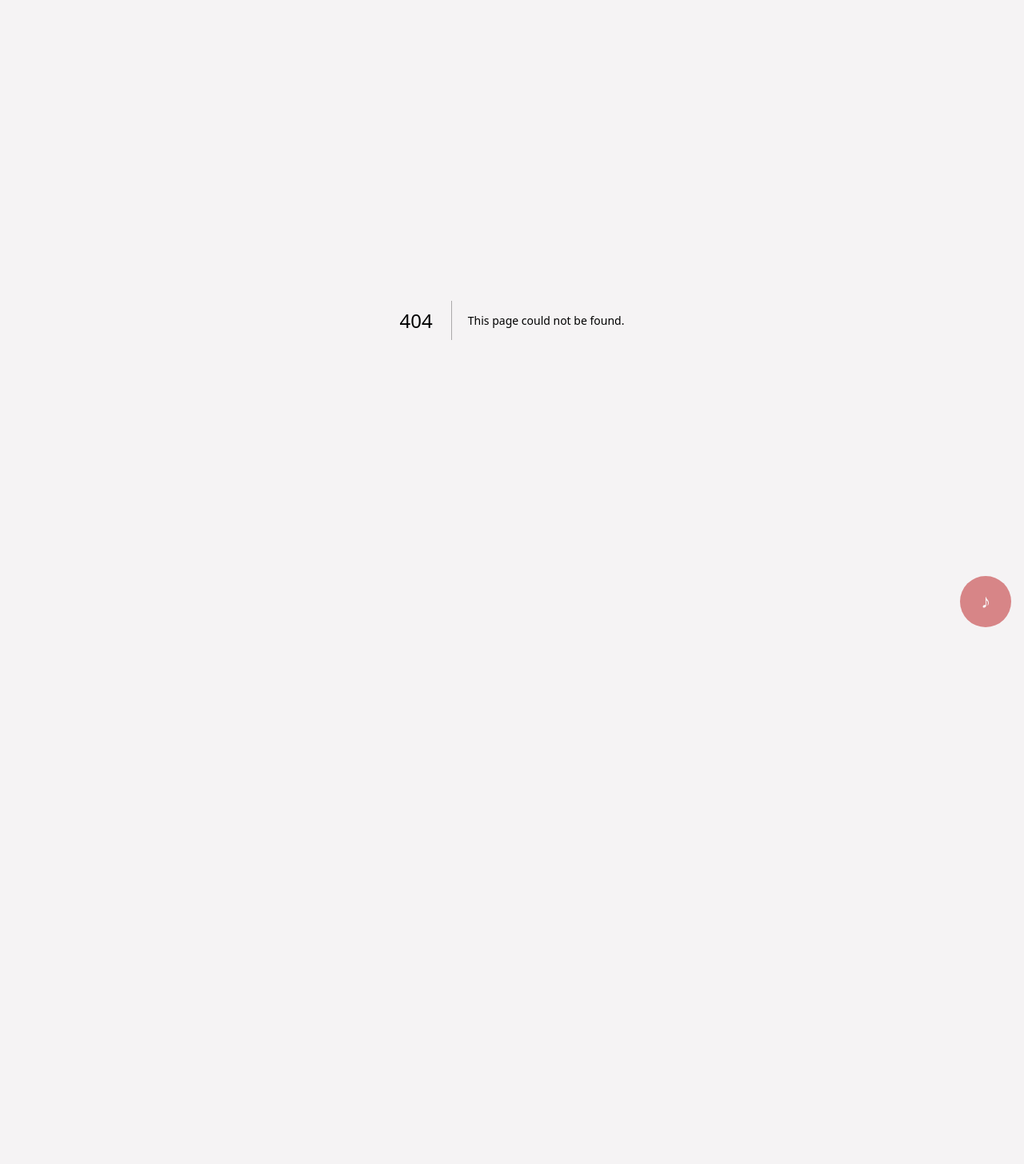
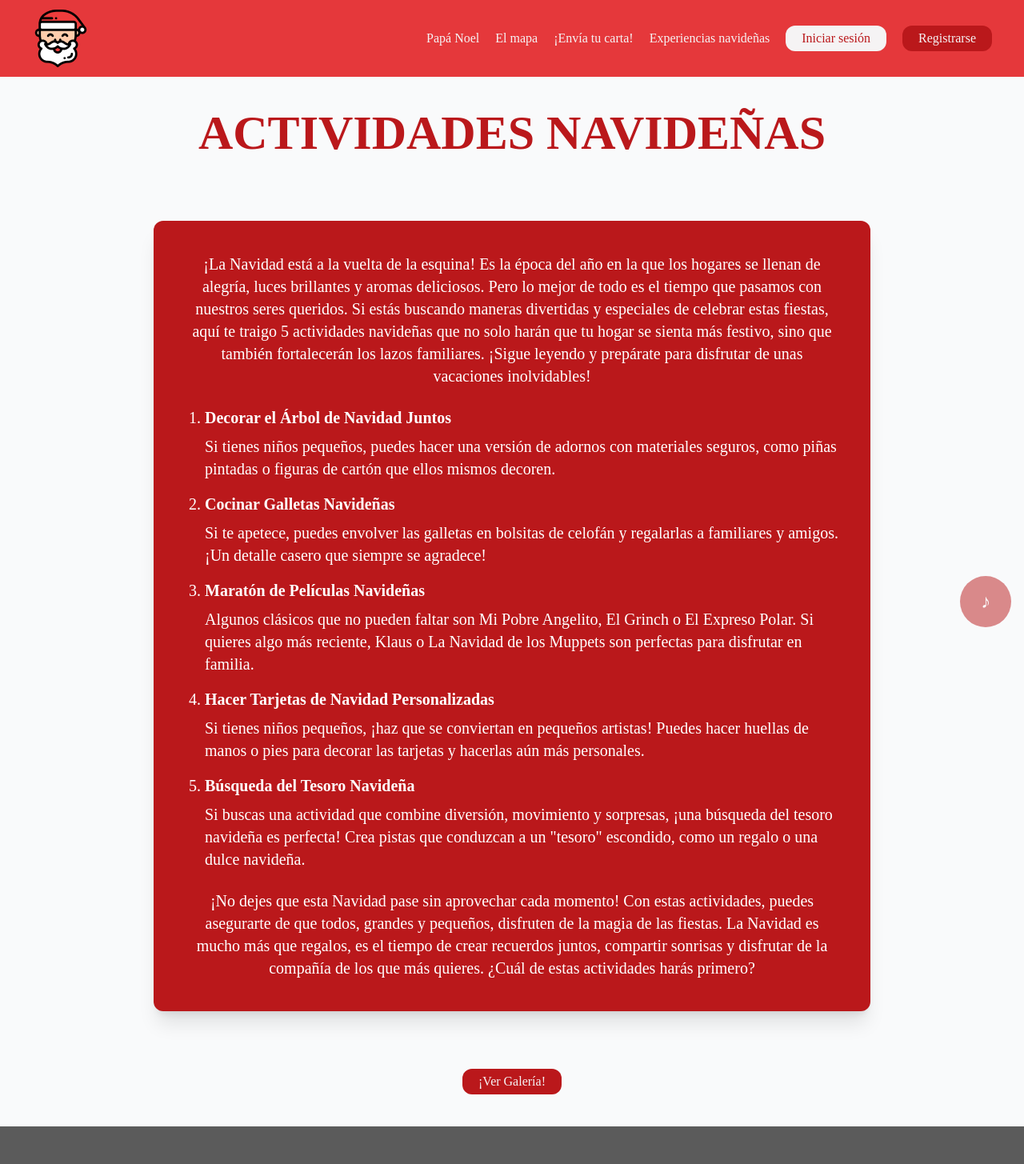
Before and after one commit to jmartinpizarro/ui-p4, a Next.js app: page /christmasActivities in a window 1280 px wide. Before the commit this address had no page. Shown: the top 1455 px of the page at 80% size. Before the commit the page ends 800 px from the top, so only its background shows below. Built offline with nearby package versions, Linux system fonts and the light colour scheme.

Commit message:
Video ajustado

```diff
--- a/package.json
+++ b/package.json
@@ -12,7 +12,8 @@
     "@fontsource/lora": "^5.1.0",
     "next": "15.0.3",
     "react": "19.0.0-rc-66855b96-20241106",
-    "react-dom": "19.0.0-rc-66855b96-20241106"
+    "react-dom": "19.0.0-rc-66855b96-20241106",
+    "react-player": "^2.16.0"
   },
   "devDependencies": {
     "@types/node": "^20",
--- /dev/null
+++ b/src/app/christmasActivities/page.tsx
@@ -0,0 +1,77 @@
+'use client';
+import Header from "@/components/Header";
+import RedButton from "@/components/RedButton";
+import Link from 'next/link';
+import NavBar from "../sections/navBar";
+import Footer from "../sections/footer";
+
+const Activities: React.FC = () => {
+    return (
+        <>
+            <NavBar />
+            <section className="px-4 py-10 flex flex-col items-center justify-center gap-10 min-h-[90vh] bg-gray-50">
+                <Header text="Actividades Navideñas" color="red" />
+
+                {/* Recuadro rojo con el contenido */}
+                <div className="bg-red text-white p-8 sm:p-10 rounded-xl shadow-xl w-full max-w-4xl mx-auto mt-10">
+                    <p className="text-lg sm:text-xl text-center mb-6">
+                        ¡La Navidad está a la vuelta de la esquina! Es la época del año en la que los hogares se llenan de alegría,
+                        luces brillantes y aromas deliciosos. Pero lo mejor de todo es el tiempo que pasamos con nuestros seres queridos.
+                        Si estás buscando maneras divertidas y especiales de celebrar estas fiestas, aquí te traigo 5 actividades navideñas
+                        que no solo harán que tu hogar se sienta más festivo, sino que también fortalecerán los lazos familiares. ¡Sigue leyendo
+                        y prepárate para disfrutar de unas vacaciones inolvidables!
+                    </p>
+
+                    <ol className="list-decimal pl-6 space-y-4 text-lg sm:text-xl">
+                        <li>
+                            <strong>Decorar el Árbol de Navidad Juntos</strong>
+                            <p className="mt-2">Si tienes niños pequeños, puedes hacer una versión de adornos con materiales seguros,
+                                como piñas pintadas o figuras de cartón que ellos mismos decoren.</p>
+                        </li>
+                        <li>
+                            <strong>Cocinar Galletas Navideñas</strong>
+                            <p className="mt-2">Si te apetece, puedes envolver las galletas en bolsitas de celofán
+                                y regalarlas a familiares y amigos. ¡Un detalle casero que siempre se agradece!</p>
+                        </li>
+                        <li>
+                            <strong>Maratón de Películas Navideñas</strong>
+                            <p className="mt-2">Algunos clásicos que no pueden faltar son Mi Pobre Angelito,
+                                El Grinch o El Expreso Polar. Si quieres algo más reciente,
+                                Klaus o La Navidad de los Muppets son perfectas para disfrutar en familia.</p>
+                        </li>
+                        <li>
+                            <strong>Hacer Tarjetas de Navidad Personalizadas</strong>
+                            <p className="mt-2">Si tienes niños pequeños, ¡haz que se conviertan en pequeños artistas!
+                                Puedes hacer huellas de manos o pies para decorar las tarjetas y hacerlas aún más personales.</p>
+                        </li>
+                        <li>
+                            <strong>Búsqueda del Tesoro Navideña</strong>
+                            <p className="mt-2">Si buscas una actividad que combine diversión,
+                                movimiento y sorpresas, ¡una búsqueda del tesoro navideña es perfecta!
+                                Crea pistas que conduzcan a un "tesoro" escondido, como un regalo o una dulce navideña.</p>
+                        </li>
+                    </ol>
+
+                    <p className="text-lg sm:text-xl text-center mt-6">
+                        ¡No dejes que esta Navidad pase sin aprovechar cada momento!
+                        Con estas actividades, puedes asegurarte de que todos, grandes y pequeños,
+                        disfruten de la magia de las fiestas. La Navidad es mucho más que regalos,
+                        es el tiempo de crear recuerdos juntos, compartir sonrisas
+                        y disfrutar de la compañía de los que más quieres. ¿Cuál de estas actividades harás primero?
+                    </p>
+                </div>
+
+                {/* Botón de llamada a la acción */}
+                <div className="flex justify-center mt-8">
+                    <Link href="/gallery">
+                        <RedButton text="¡Ver Galería!" clicked={() => { console.log() }} />
+                    </Link>
+                </div>
+            </section>
+
+            <Footer />
+        </>
+    );
+}
+
+export default Activities;
--- a/src/app/sections/activities.tsx
+++ b/src/app/sections/activities.tsx
@@ -26,9 +26,9 @@ const Activities: React.FC = () => {
                         No pierdas esta oportunidad de hacerle todas tus preguntas y compartir tus deseos. <br />
                         Regístrate y asegúrate de reservar tu cita para este evento único. ¡Haz que este diciembre sea realmente mágico!
                     </p>
-                    <Link href="/videocall.mp4">
+                    <Link href="/videocall">
 
-                            <RedButton text="¡Quiero ver a Papá Noel!" clicked={() => { console.log() }}></RedButton>
+                            <RedButton text="¡Quiero ver a Papá Noel!" clicked={() => { console.log('/videocall') }}></RedButton>
 
                     </Link>
                     </form>
--- a/src/app/videocall/page.tsx
+++ b/src/app/videocall/page.tsx
@@ -1,26 +1,30 @@
-'use client'
-import Image from "@/components/Image"
-import Header from "@/components/Header"
-import NavBar from "../sections/navBar"
-import Footer from "../sections/footer"
-import { checkLogIn } from "@/app/utils/children"; // Asegúrate de ajustar la ruta según tu estructura de archivos
-import Video from "@/components/Video";
+'use client';
+import Image from "@/components/Image";
+import Header from "@/components/Header";
+import NavBar from "../sections/navBar";
+import Footer from "../sections/footer";
 
 export default function VideoPage() {
     return (
         <>
             <NavBar />
-            <Header text="Tu videollamada con Papá Noel" color="red" />
+            <Header text="Mensaje de Papá Noel" color="red" />
 
-            <div className="flex justify-center items-center mt-4 mb-4 mx-4">
-                {/* Usamos el componente Video */}
-                <Video
-                    route="/videocall.mp4"  // Ruta del video
-                    width="full"            // El video ocupará todo el ancho disponible
-                    height="full"           // El video ocupará todo el alto disponible
-                    alternativeDesc="Tu navegador no soporta el video"  // Mensaje alternativo
-                />
-            </div>
+            {/* Contenedor principal para el video */}
+            <section className="flex flex-col items-center justify-center  min-h-[80vh]">
+                <div className="w-full  h-full flex justify-center items-center">
+                    {/* Contenedor ajustado para el video */}
+                    <video
+                        controls
+                        src="/videopapa.mp4"
+                        style={{
+                            width: "100%",  // El video ocupa todo el ancho del contenedor
+                            height: "100%", // El video ocupa toda la altura del contenedor
+                            objectFit: "contain",  // Mantener la proporción del video sin recortarlo
+                        }}
+                    />
+                </div>
+            </section>
 
             <Footer />
         </>
--- a/src/components/Video.tsx
+++ /dev/null
@@ -1,21 +0,0 @@
-
-
-interface VideoProps {
-    route: string;   // Ruta del video
-    width: string;   // Ancho del video
-    height: string;  // Alto del video
-    alternativeDesc: string;  // Descripción alternativa para el video (puede ser un mensaje en caso de que no se cargue)
-}
-
-const Video: React.FC<VideoProps> = ({ route, width, height, alternativeDesc }) => {
-    return (
-        <div className={`w-${width} h-${height} flex justify-center items-center`}>
-            <video controls className="object-contain w-full h-full">
-                <source src={route} type="video/mp4" />
-                {alternativeDesc}
-            </video>
-        </div>
-    );
-}
-
-export default Video;
--- a/tailwind.config.ts
+++ b/tailwind.config.ts
@@ -8,6 +8,9 @@ export default {
   ],
   theme: {
     extend: {
+      aspectRatio: {
+        '16/9': '16 / 9',  // Aquí se agrega la relación de aspecto personalizada
+      },
       colors: {
         black: "#0B090A",
         red: "#BA181B",
```
Also changed, not shown: 2 other files (tests, documents, lock files or other folders).
